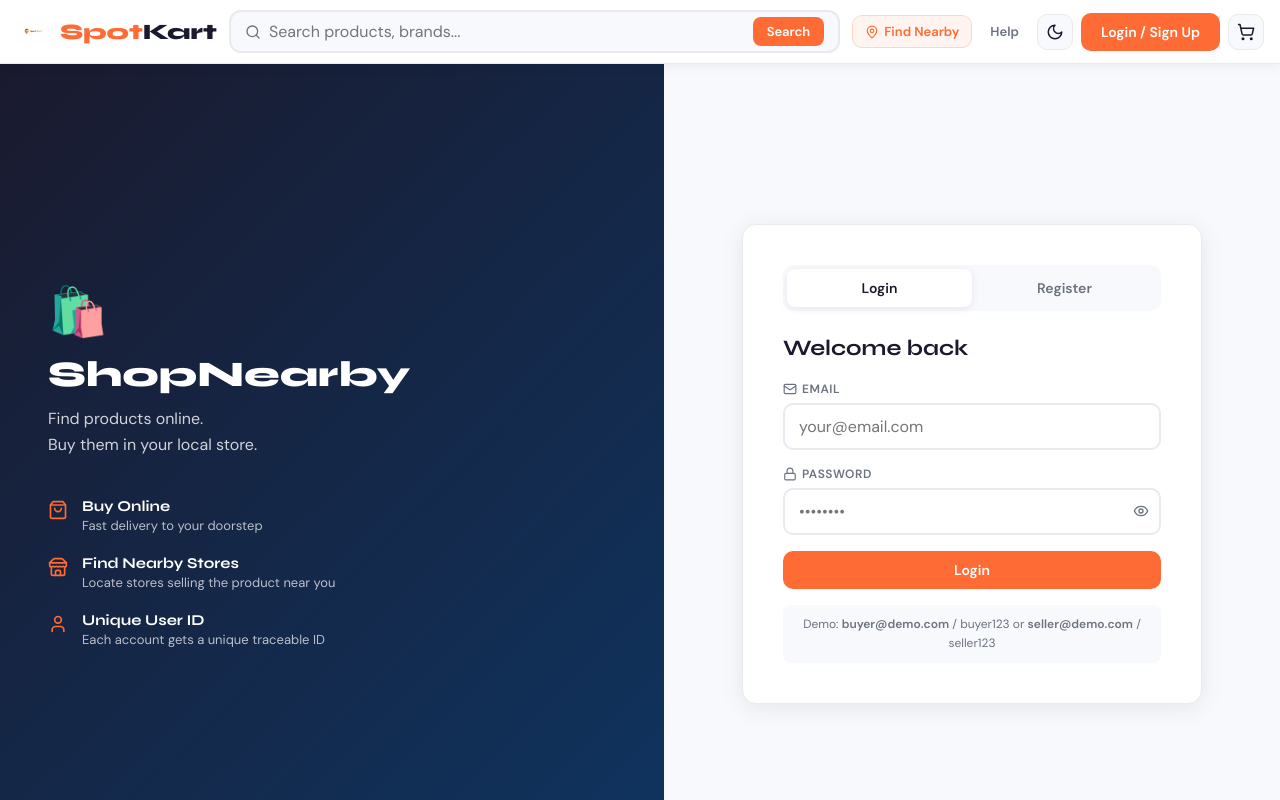
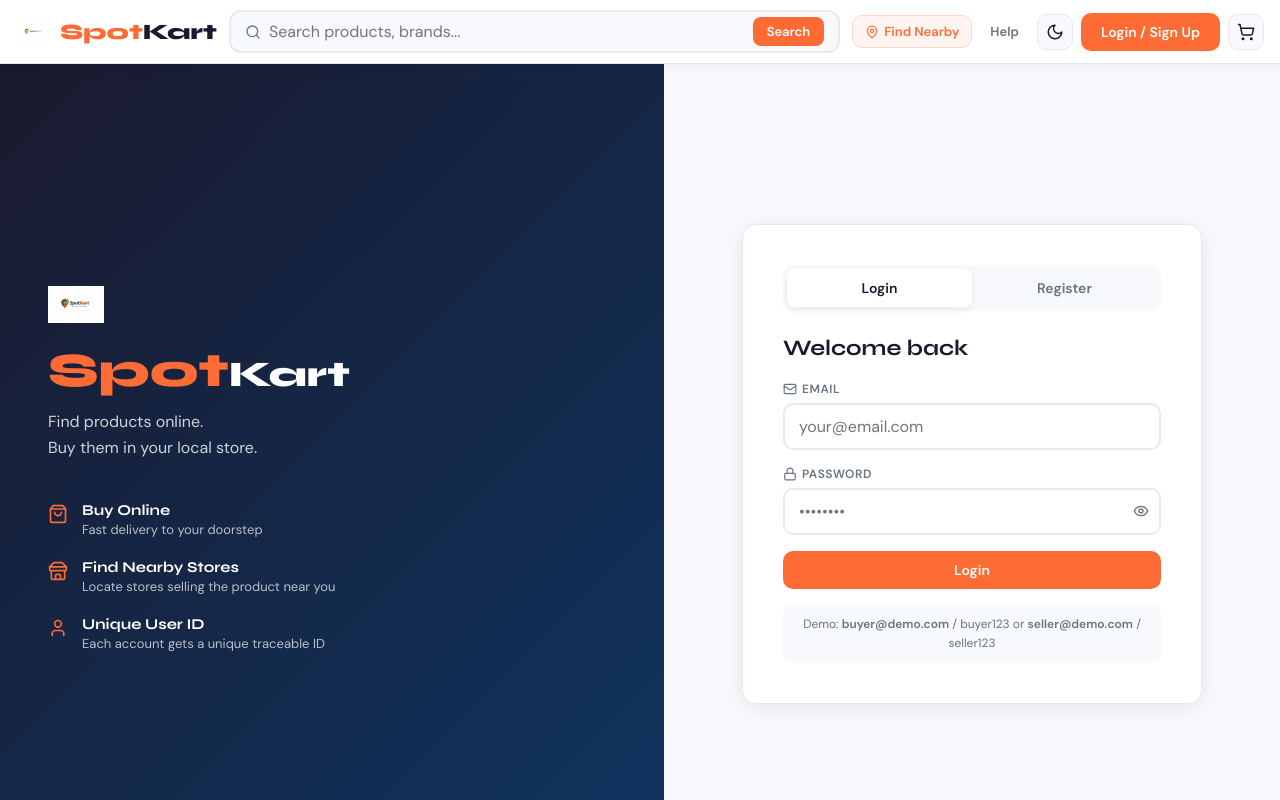
Before and after one commit to TonyAchuJr/shopnearby-frontend, a React (Vite) app: page /login in a window 1280 px wide. Shown: the top 800 px of the page. Built offline with nearby package versions, Linux system fonts and the light colour scheme; no server answers.

Commit message:
Replace text logo with SpotKart image logo

```diff
--- a/src/pages/Auth.jsx
+++ b/src/pages/Auth.jsx
@@ -42,8 +42,8 @@
     <div className="auth-page">
       <div className="auth-left">
         <div className="auth-brand">
-          <span>🛍️</span>
-          <h1>ShopNearby</h1>
+          <img src="/spotkart-logo.svg" alt="SpotKart" style={{width:56,height:56,objectFit:"contain"}}/>
+          <h1><span style={{color:"#FF6B35"}}>Spot</span>Kart</h1>
           <p>Find products online.<br/>Buy them in your local store.</p>
         </div>
         <div className="auth-features">
```
